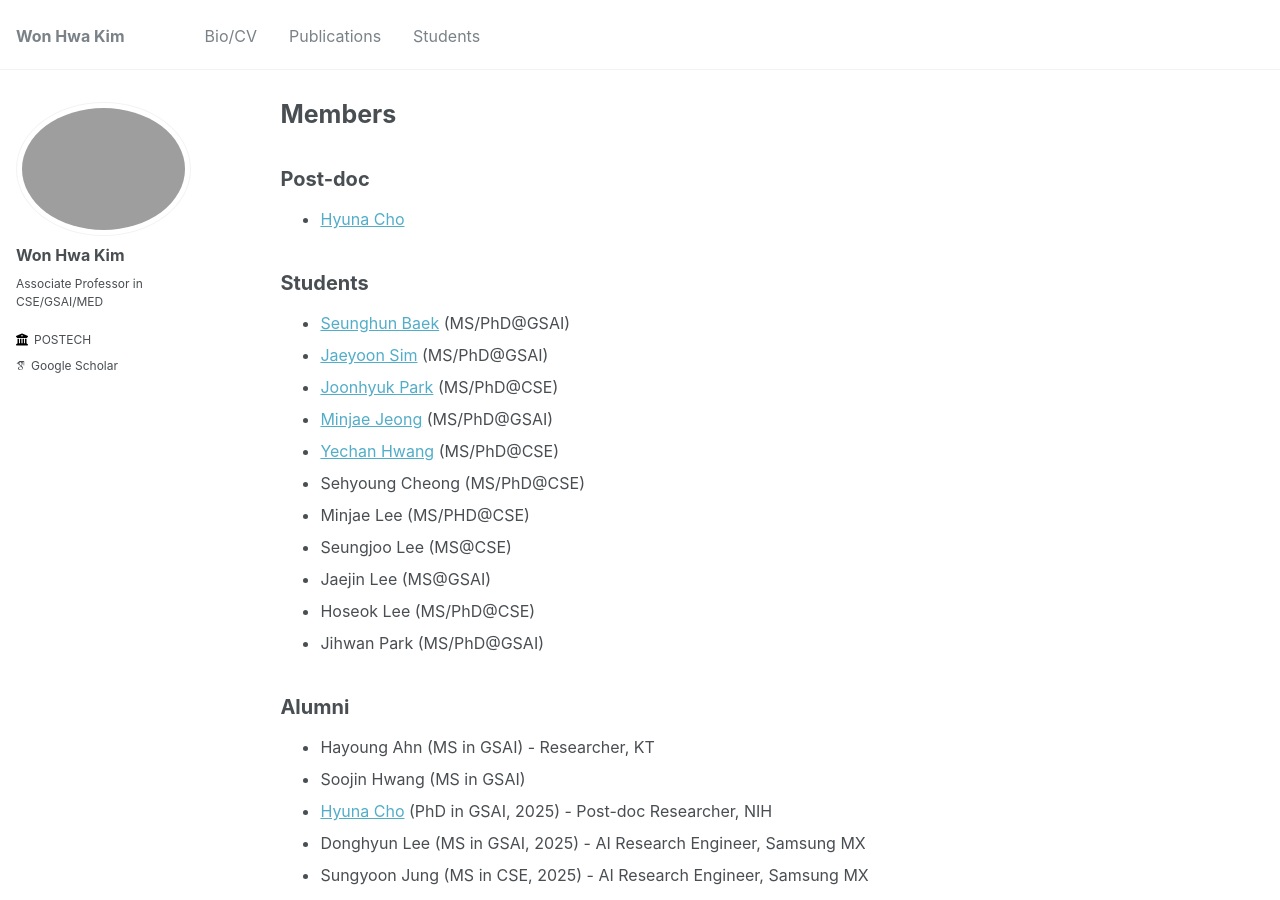
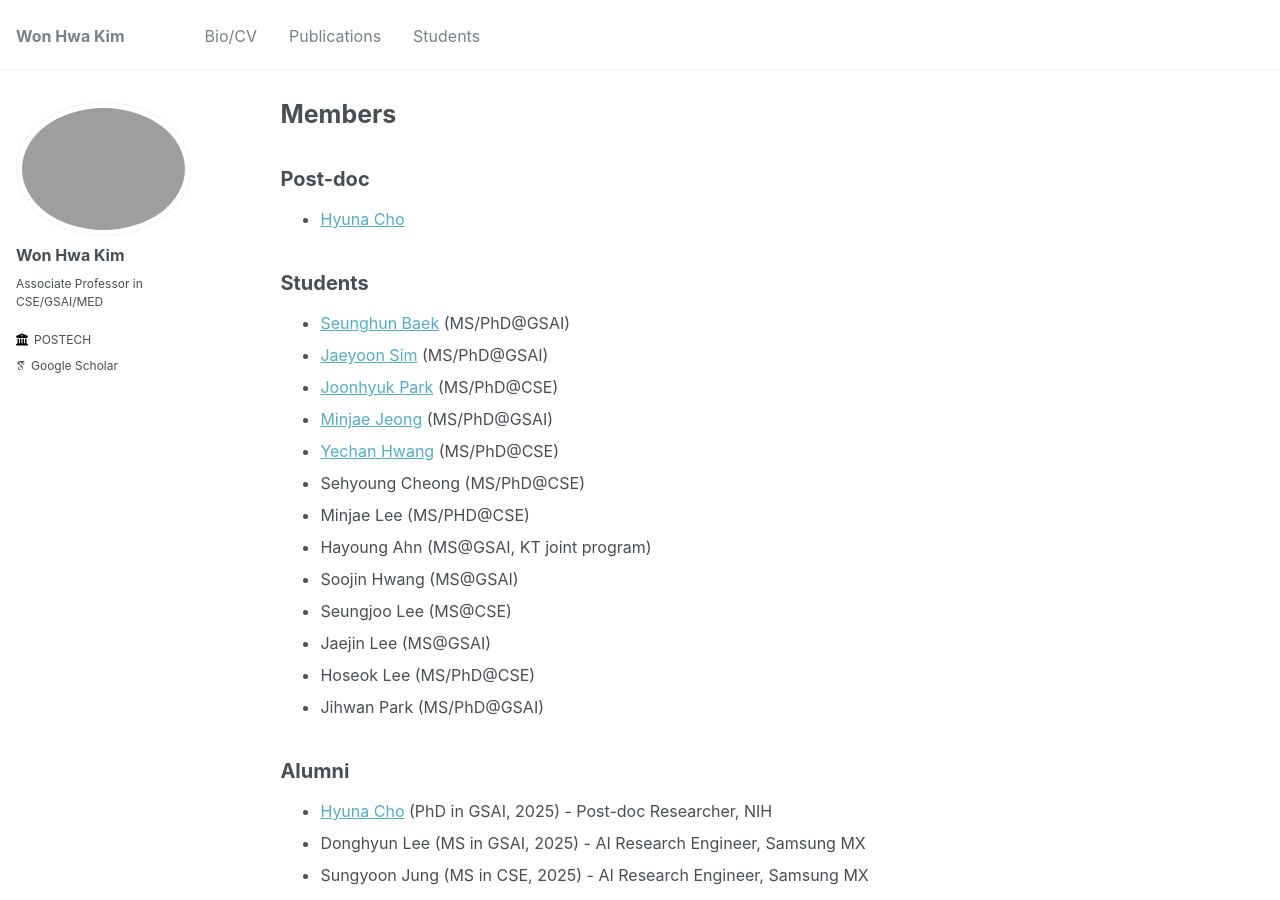
Before and after one commit to wwplato/wwplato.github.io, a Jekyll site: the page built from _pages/students.md, in a window 1280 px wide and 900 px high. Built offline with Jekyll 4.4.1, drawn with Linux system fonts in a browser that asks for light colours; some web fonts are replaced.

Commit message:
Update students.md

```diff
--- a/_pages/students.md
+++ b/_pages/students.md
@@ -18,6 +18,8 @@ Students
 * [Yechan Hwang](https://yechan99.github.io "Yechan Hwang")  (MS/PhD@CSE)
 * Sehyoung Cheong (MS/PhD@CSE)
 * Minjae Lee (MS/PHD@CSE)
+* Hayoung Ahn (MS@GSAI, KT joint program)
+* Soojin Hwang (MS@GSAI)
 * Seungjoo Lee (MS@CSE)
 * Jaejin Lee (MS@GSAI)
 * Hoseok Lee (MS/PhD@CSE)
@@ -25,8 +27,6 @@ Students
 
 Alumni
 ----
-* Hayoung Ahn (MS in GSAI) - Researcher, KT
-* Soojin Hwang (MS in GSAI)
 * [Hyuna Cho](http://sites.google.com/view/hyunacho "Hyuna Cho") (PhD in GSAI, 2025) - Post-doc Researcher, NIH
 * Donghyun Lee (MS in GSAI, 2025) - AI Research Engineer, Samsung MX
 * Sungyoon Jung (MS in CSE, 2025) - AI Research Engineer, Samsung MX
```
